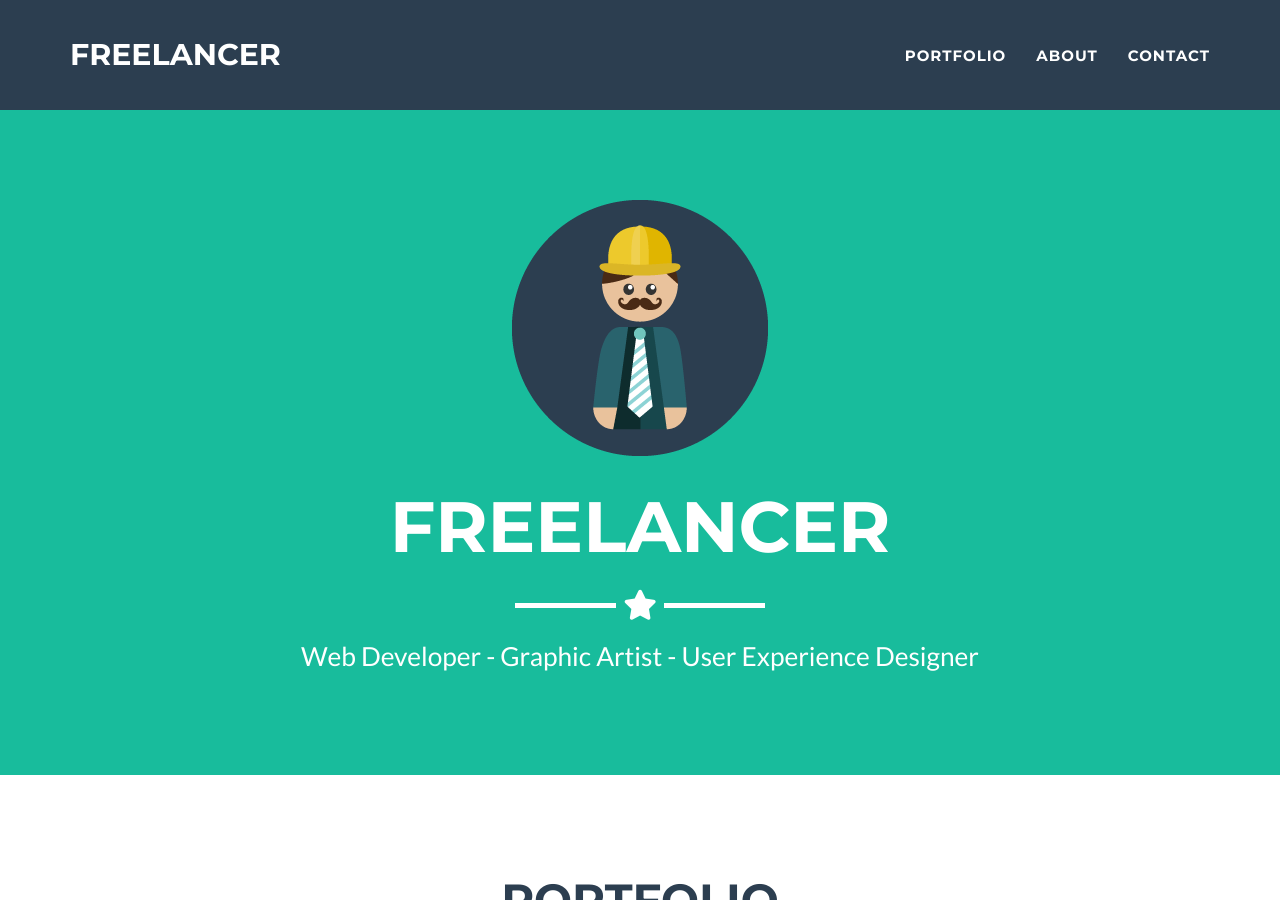
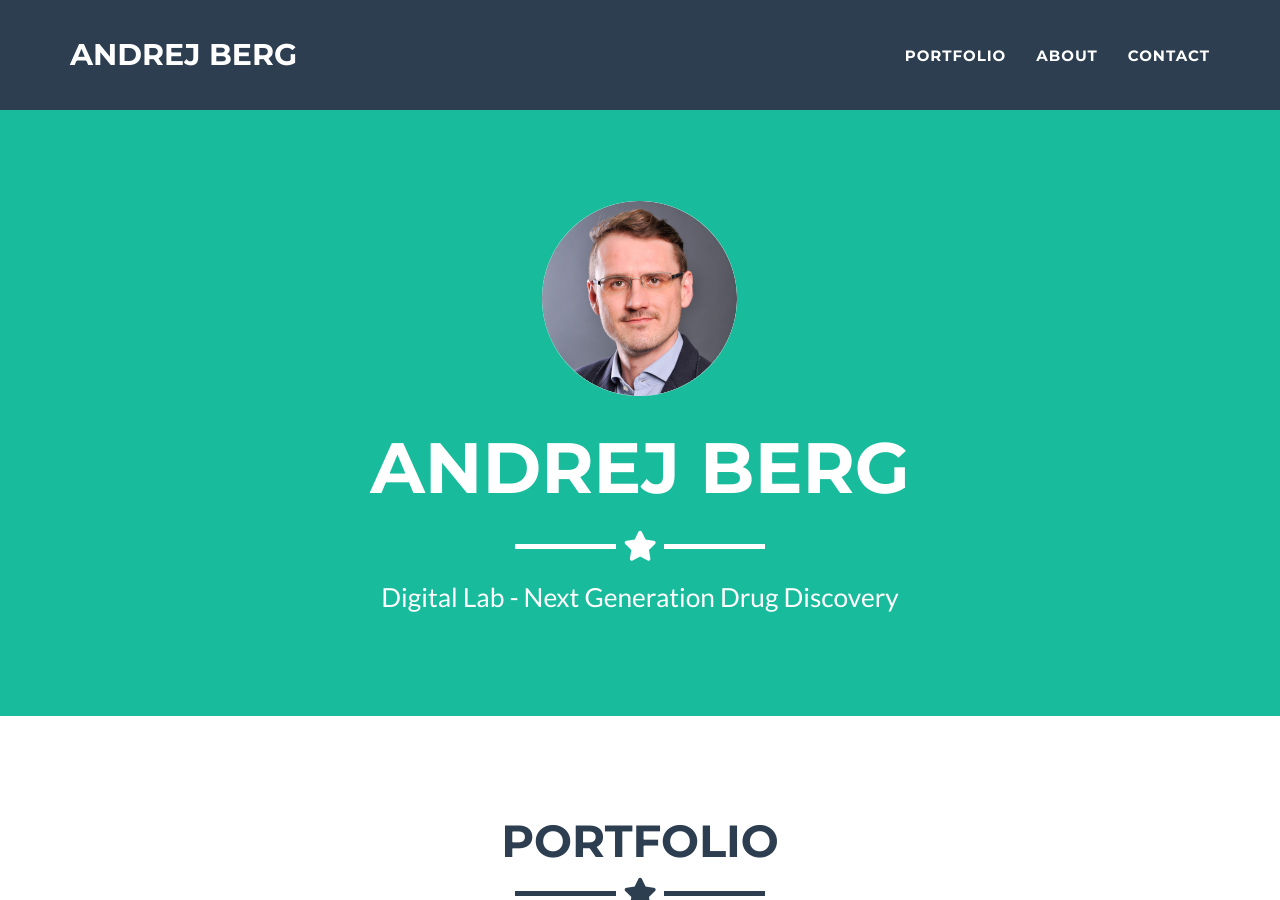
Before and after one commit to andrejberg/andrejberg.github.io, a Jekyll site: the page built from _posts/2014-07-18-project-1.markdown, in a window 1280 px wide and 900 px high. Built offline with Jekyll 4.4.1, drawn with Linux system fonts in a browser that asks for light colours; some of the changed text lies outside the part shown.

Commit message:
adjust landing page

```diff
--- a/_config.yml
+++ b/_config.yml
@@ -1,11 +1,11 @@
 # Site settings
-title: Freelancer
-email: your-email@domain.com
-url: https://github.com/jeromelachaud/freelancer-theme
-description: "Write an awesome description for your new site here. You can edit this line in _config.yml. It will appear in your document head meta (for Google search results) and in your feed.xml site description."
+title: Andrej Berg
+email: mail@andrej-berg.com
+url: andrej-berg.com
+description: "I'm bringing your lab into the future."
 keywords: "your keywords, separated by commas"
-skills: "Web Developer - Graphic Artist - User Experience Designer"
-meta_author: LastName FirstName
+skills: "Digital Lab - Next Generation Drug Discovery"
+meta_author: Andrej Berg
 
 # Google webmaster tools
 google_verify:
@@ -21,7 +21,7 @@ contact: static
 
 # If you use disqus you need disqus shortname
 # https://help.disqus.com/customer/portal/articles/466208
-disqus_shortname: myshortname
+disqus_shortname: andrejberg
 
 # Color settings (hex-codes without the leading hash-tag)
 color:
@@ -32,8 +32,8 @@ color:
 
 # Footer settings
 footer:
-  copyright: Dr. Henry Jekyll
-  location: Location
+  copyright: Andrej Berg
+  location: Germany
   social: Around the Web
   credits: Credits
 
```
Also changed, not shown: img/profile.png.
